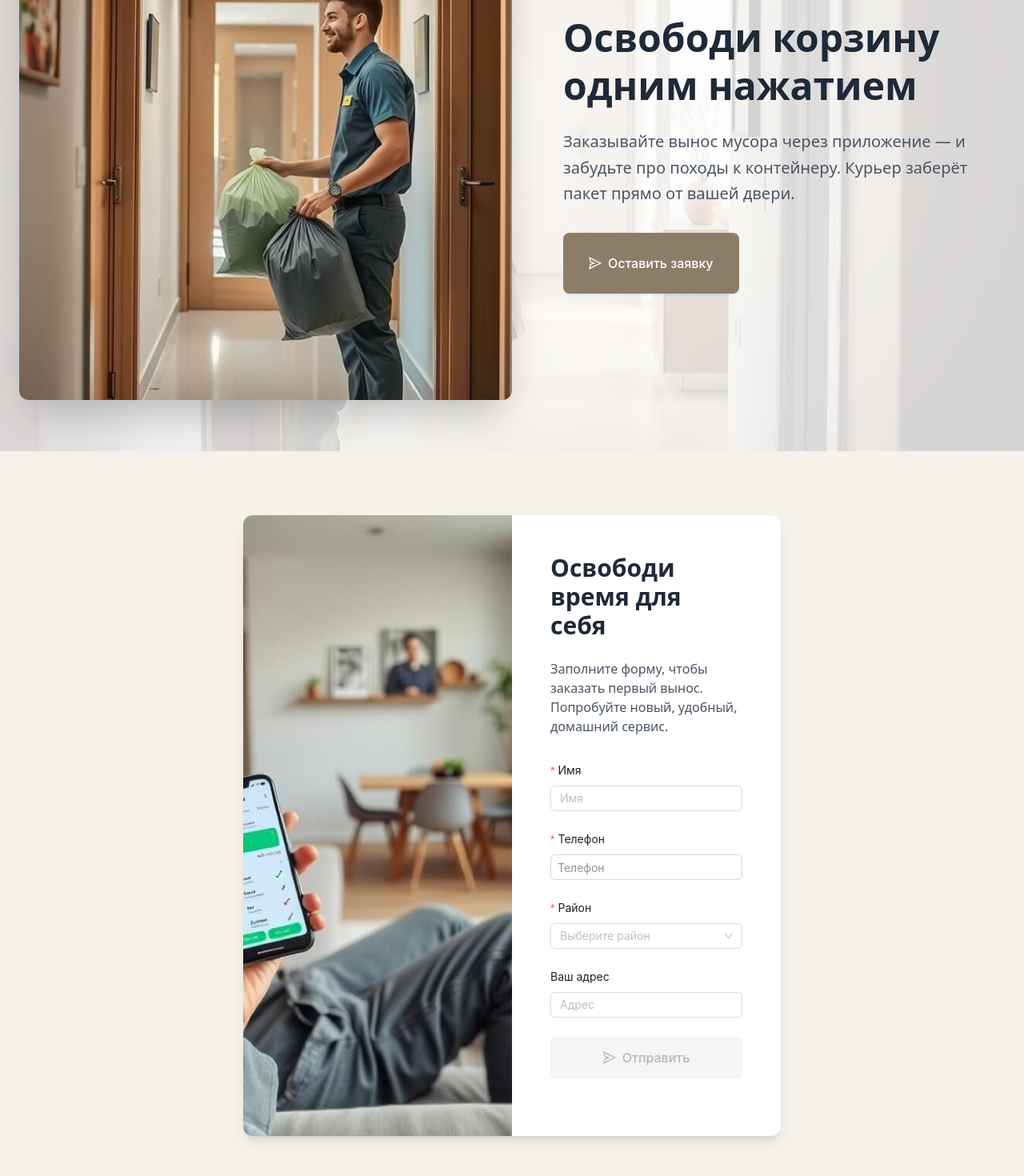
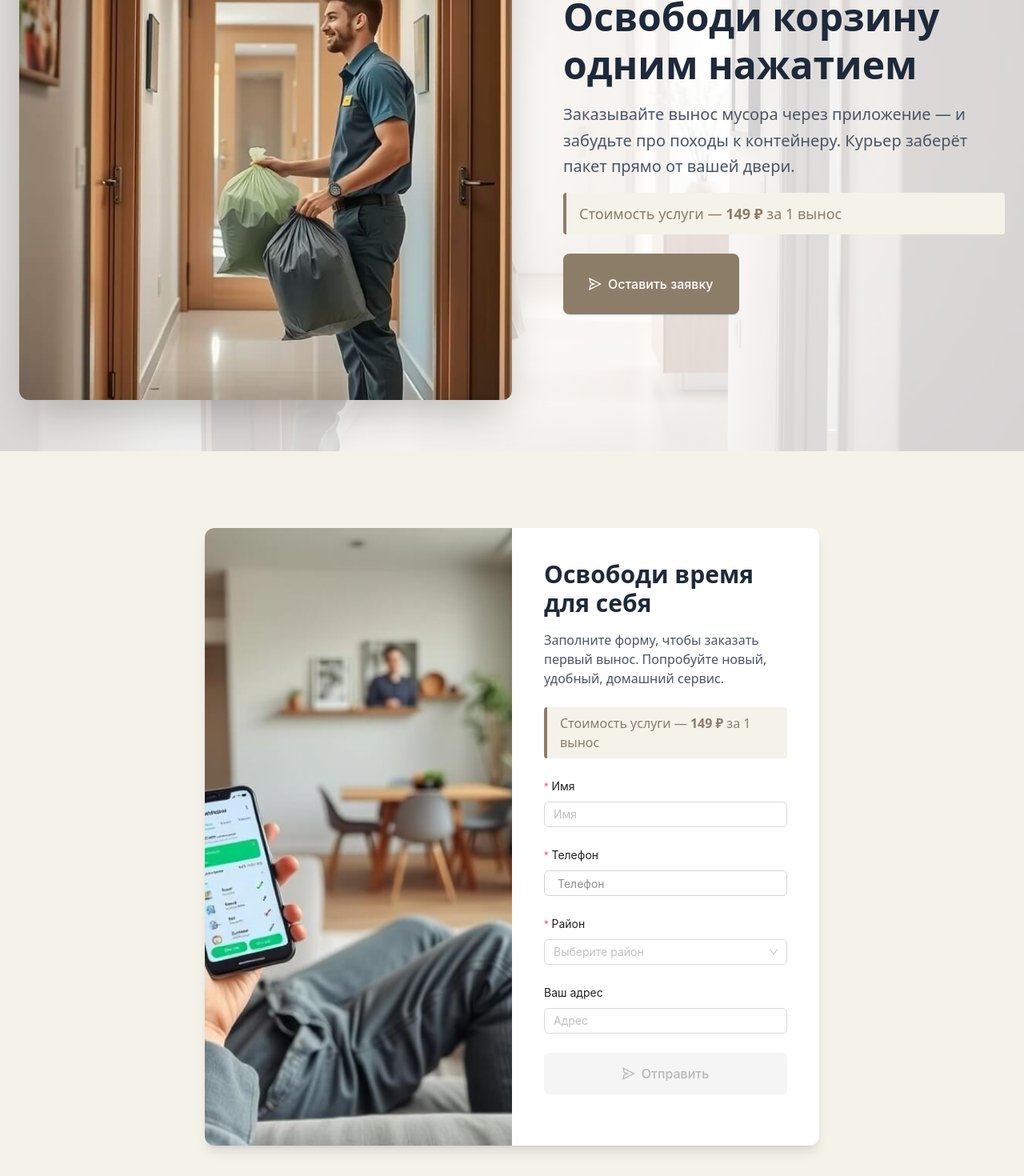
Before and after one commit to charlieMango/binly-form, a React (Vite) app: page / in a window 1280 px wide. Shown: the part 180-1650 px from the top of the page at 80% size. Built offline with nearby package versions, Linux system fonts and the light colour scheme; the HTML template or start-up script is replaced by a standard one.

Commit message:
add fixed trash code

```diff
--- a/src/pages/Client/ClientForm.tsx
+++ b/src/pages/Client/ClientForm.tsx
@@ -1,15 +1,12 @@
 import React, { useState, useEffect } from "react";
 import { Button, Input, Form, Select, message } from "antd";
-import {
-    SendOutlined,
-    CheckCircleOutlined
-} from "@ant-design/icons";
+import { SendOutlined, CheckCircleOutlined } from "@ant-design/icons";
 import ReactInputMask from "react-input-mask";
 
-import clientImg from '../../assets/client-img.jpg';
-import courierImg from '../../assets/corier-img.jpg';
-import mobAppImg from '../../assets/mobile-app.jpg';
-import 'react-phone-number-input/style.css';
+import clientImg from "../../assets/client-img.jpg";
+import courierImg from "../../assets/corier-img.jpg";
+import mobAppImg from "../../assets/mobile-app.jpg";
+import "react-phone-number-input/style.css";
 import { supabase } from "../../libs/supabaseClient";
 
 const DISTRICTS = [
@@ -22,7 +19,7 @@ const DISTRICTS = [
   "Приволжский район",
 ] as const;
 
-type District = typeof DISTRICTS[number];
+type District = (typeof DISTRICTS)[number];
 
 interface FormValues {
   name: string;
@@ -42,55 +39,50 @@ const ClientForm: React.FC = () => {
     }
   }, []);
 
-    const handleSubmit = async (values: {
-        name: string;
-        phone: string;
-        address: string;
-        district?: string;
-    }) => {
+  const handleSubmit = async (values: FormValues) => {
     setLoading(true);
 
     try {
-            const { error } = await supabase
-                .from('leads')
-                .insert([
-                    {
-                        name: values.name,
-                        phone: values.phone,
-                        address: values.address,
-                        district: values.district ?? null
-                    }
-                ]);
+      const { error } = await supabase.from("leads").insert([values]);
       if (error) throw error;
 
       message.success("Ваш запрос успешно отправлен!");
       form.resetFields();
       setFormSubmitted(true);
       localStorage.setItem("formSubmitted", "true");
-        } catch (err: any) {
-            console.error('Supabase insert error:', err);
+
+      setTimeout(() => {
+        document.getElementById("success-block")?.scrollIntoView({
+          behavior: "smooth",
+          block: "start",
+        });
+      }, 100);
+    } catch (err) {
+      console.error("Supabase insert error:", err);
       message.error("Ошибка при отправке. Попробуйте снова.");
     } finally {
       setLoading(false);
     }
   };
 
-
   const renderForm = () => (
-        <div className="p-8 md:p-12 md:w-1/2">
-            <h2 className="text-3xl font-bold mb-6 text-center md:text-left">
+    <div id="form-content" className="p-6 md:p-10 w-full md:w-1/2">
+      <h2 className="text-3xl font-bold mb-4 text-center md:text-left">
         Освободи время для себя
       </h2>
-            <p className="text-gray-600 mb-8">
-                Заполните форму, чтобы заказать первый вынос.
-                Попробуйте новый, удобный, домашний сервис.
+      <p className="text-gray-600 mb-6 text-center md:text-left">
+        Заполните форму, чтобы заказать первый вынос. Попробуйте новый, удобный,
+        домашний сервис.
+      </p>
+      <p className="text-center md:text-left text-[#8C7D69] bg-[#F5F2EA] px-4 py-2 border-l-4 border-[#8C7D69] mb-6 rounded">
+        Стоимость услуги — <span className="font-bold">149 ₽</span> за 1 вынос
       </p>
 
       <Form form={form} layout="vertical" onFinish={handleSubmit}>
         <Form.Item
           name="name"
           label="Имя"
-                    rules={[{ required: true, message: "Please enter your name" }]}
+          rules={[{ required: true, message: "Введите имя" }]}
         >
           <Input
             placeholder="Имя"
@@ -101,24 +93,19 @@ const ClientForm: React.FC = () => {
         <Form.Item
           name="phone"
           label="Телефон"
-                    rules={[{ required: true, message: "Please enter your phone number" }]}
+          rules={[{ required: true, message: "Введите номер телефона" }]}
         >
-
-                    <ReactInputMask
-                        mask="+7-999-99-999-99"
-                        maskChar=""
-                    >
-                        {(inputProps: any) => (
+          <ReactInputMask mask="+7-999-99-999-99" maskChar="">
+            {(inputProps) => (
               <input
                 {...inputProps}
-                                className="custom-input w-full py-2 px-2 rounded-lg border border-gray-300 text-sm outline-none focus:ring-2 focus:ring-[#8C7D69] transition"
+                className="custom-input w-full py-3 px-4 rounded-lg border border-gray-300 text-sm outline-none focus:ring-2 focus:ring-[#8C7D69] transition"
                 placeholder="Телефон"
               />
             )}
           </ReactInputMask>
         </Form.Item>
 
-                {/* Новый селект Район */}
         <Form.Item
           name="district"
           label="Район"
@@ -128,30 +115,24 @@ const ClientForm: React.FC = () => {
             placeholder="Выберите район"
             showSearch
             optionFilterProp="label"
-                        options={DISTRICTS.map(d => ({ label: d, value: d }))}
+            options={DISTRICTS.map((d) => ({ label: d, value: d }))}
           />
         </Form.Item>
 
-                <Form.Item
-                    name="address"
-                    label="Ваш адрес"
-                >
+        <Form.Item name="address" label="Ваш адрес">
           <Input
             placeholder="Адрес"
             className="py-3 px-4 rounded-lg border-gray-300 text-sm"
           />
         </Form.Item>
 
-
-
-                <Form.Item shouldUpdate className="mb-0 mt-6">
+        <Form.Item shouldUpdate className="mt-6 mb-0">
           {() => {
-                        // Проверяем, что все поля затронуты и без ошибок
             const hasErrors = form
-                            .getFieldsError(['name', 'phone', 'district'])
-                            .some(field => field.errors.length > 0);
+              .getFieldsError(["name", "phone", "district"])
+              .some((field) => field.errors.length > 0);
             const allTouched = form.isFieldsTouched(
-                            ['name', 'phone', 'district'],
+              ["name", "phone", "district"],
               true
             );
 
@@ -175,8 +156,7 @@ const ClientForm: React.FC = () => {
 
   return (
     <div className="min-h-screen bg-white text-gray-800 font-sans">
-            {/* Hero Section */}
-            <section className="relative min-h-[80vh] flex flex-col md:flex-row">
+      <section className="relative min-h-[80vh] flex flex-col md:flex-row items-center">
         <div className="absolute inset-0 z-0 overflow-hidden">
           <img
             src={clientImg}
@@ -185,7 +165,6 @@ const ClientForm: React.FC = () => {
           />
         </div>
         <div className="container mx-auto px-6 py-16 z-10 flex flex-col md:flex-row items-center">
-                    {/* Left Side - Image */}
           <div className="w-full md:w-1/2 mb-10 md:mb-0">
             <div className="relative rounded-xl overflow-hidden shadow-2xl">
               <img
@@ -195,14 +174,18 @@ const ClientForm: React.FC = () => {
               />
             </div>
           </div>
-                    {/* Right Side - Text */}
           <div className="w-full md:w-1/2 md:pl-16 flex flex-col justify-center">
-                        <h1 className="text-4xl md:text-5xl font-bold mb-6 leading-tight">
+            <h1 className="text-4xl md:text-5xl font-bold mb-4 leading-tight">
               Освободи корзину одним нажатием
             </h1>
-                        <p className="text-lg md:text-xl mb-8 text-gray-600 leading-relaxed">
-                            Заказывайте вынос мусора через приложение — и забудьте про походы к контейнеру. Курьер заберёт пакет прямо от вашей двери.
+            <p className="text-lg md:text-xl mb-4 text-gray-600 leading-relaxed">
+              Заказывайте вынос мусора через приложение — и забудьте про походы
+              к контейнеру. Курьер заберёт пакет прямо от вашей двери.
             </p>
+            <div className="text-md md:text-lg font-medium text-[#8C7D69] bg-[#F5F2EA] border-l-4 border-[#8C7D69] px-4 py-3 mb-6 rounded">
+              Стоимость услуги — <span className="font-bold">149 ₽</span> за 1
+              вынос
+            </div>
             <Button
               type="primary"
               size="large"
@@ -210,8 +193,8 @@ const ClientForm: React.FC = () => {
               className="!rounded-button whitespace-nowrap bg-[#8C7D69] hover:bg-[#7A6C5A] border-none text-white font-medium px-8 py-6 h-auto flex items-center justify-center w-fit text-lg"
               onClick={() =>
                 document
-                                    .getElementById("request-form")
-                                    ?.scrollIntoView({ behavior: "smooth" })
+                  .getElementById("form-content")
+                  ?.scrollIntoView({ behavior: "smooth", block: "start" })
               }
             >
               Оставить заявку
@@ -220,25 +203,36 @@ const ClientForm: React.FC = () => {
         </div>
       </section>
 
-            {/* Form Section */}
-            <section id="request-form" className="py-20 bg-[#F5F2EA]">
+      <section id="request-form" className="py-24 bg-[#F5F2EA]">
         <div className="container mx-auto px-6">
-                    <div className="max-w-2xl mx-auto bg-white rounded-xl shadow-lg overflow-hidden">
-                        <div className="md:flex">
-                            <div className="md:w-1/2 overflow-hidden">
+          <div className="max-w-3xl mx-auto bg-white rounded-xl shadow-lg overflow-hidden">
+            <div className="md:flex" id="success-block">
+              <div className="md:w-1/2">
                 <img
                   src={mobAppImg}
                   alt="Using trash pickup app"
                   className="h-full w-full object-cover object-top"
                 />
               </div>
-                            {!formSubmitted ? renderForm() : (
-                                <div className="w-full md:w-1/2 flex flex-col justify-center items-center text-center">
-                                    <CheckCircleOutlined style={{ color: "#4CAF50" }} className="text-6xl mb-6" />
-                                    <h2 className="text-3xl font-bold mb-6">Спасибо за ваш запрос!</h2>
-                                    <p className="text-lg text-gray-600">
+              {!formSubmitted ? (
+                renderForm()
+              ) : (
+                <div className="w-full md:w-1/2 min-h-[500px] flex items-center justify-center p-8 md:p-12">
+                  <div className="text-center">
+                    <CheckCircleOutlined
+                      style={{ color: "#4CAF50" }}
+                      className="text-6xl mb-6"
+                    />
+                    <h2 className="text-3xl font-bold mb-4">
+                      Спасибо за ваш запрос!
+                    </h2>
+                    <p className="text-lg text-gray-600 mb-2">
                       Мы получили ваш запрос и скоро с вами свяжемся.
                     </p>
+                    <p className="text-sm text-gray-500">
+                      После запуска приложения мы оповестим вас в чат-боте.
+                    </p>
+                  </div>
                 </div>
               )}
             </div>
@@ -246,8 +240,7 @@ const ClientForm: React.FC = () => {
         </div>
       </section>
 
-            {/* How It Works Section */}
-            <section className="py-20 bg-white">
+      <section className="py-24 bg-white">
         <div className="container mx-auto px-6">
           <div className="text-center mb-16">
             <h2 className="text-4xl font-bold mb-4">Как это работает</h2>
@@ -256,7 +249,6 @@ const ClientForm: React.FC = () => {
             </p>
           </div>
           <div className="grid grid-cols-1 md:grid-cols-3 gap-12">
-                        {/* Step 1 */}
             <div className="flex flex-col items-center text-center">
               <div className="w-24 h-24 mb-6 rounded-full bg-[#F5F2EA] flex items-center justify-center">
                 <i className="fas fa-mobile-alt text-4xl text-[#8C7D69]"></i>
@@ -266,22 +258,20 @@ const ClientForm: React.FC = () => {
                 Заполните простую форму и выберете удобное время
               </p>
             </div>
-                        {/* Step 2 */}
             <div className="flex flex-col items-center text-center">
               <div className="w-24 h-24 mb-6 rounded-full bg-[#F5F2EA] flex items-center justify-center">
                 <i className="fas fa-trash-alt text-4xl text-[#8C7D69]"></i>
               </div>
               <h3 className="text-2xl font-bold mb-4">2. Приготовьте мусор</h3>
-                            <p className="text-gray-600">
-                                Оставьте ваш мусор за дверью
-                            </p>
+              <p className="text-gray-600">Оставьте ваш мусор за дверью</p>
             </div>
-                        {/* Step 3 */}
             <div className="flex flex-col items-center text-center">
               <div className="w-24 h-24 mb-6 rounded-full bg-[#F5F2EA] flex items-center justify-center">
                 <i className="fas fa-check-circle text-4xl text-[#8C7D69]"></i>
               </div>
-                            <h3 className="text-2xl font-bold mb-4">3. Остальное оставьте нам </h3>
+              <h3 className="text-2xl font-bold mb-4">
+                3. Остальное оставьте нам
+              </h3>
               <p className="text-gray-600">
                 Наш курьер заберет его, мы проверим правильность
               </p>
```
Lines whose indentation alone changed are shown as unchanged.
